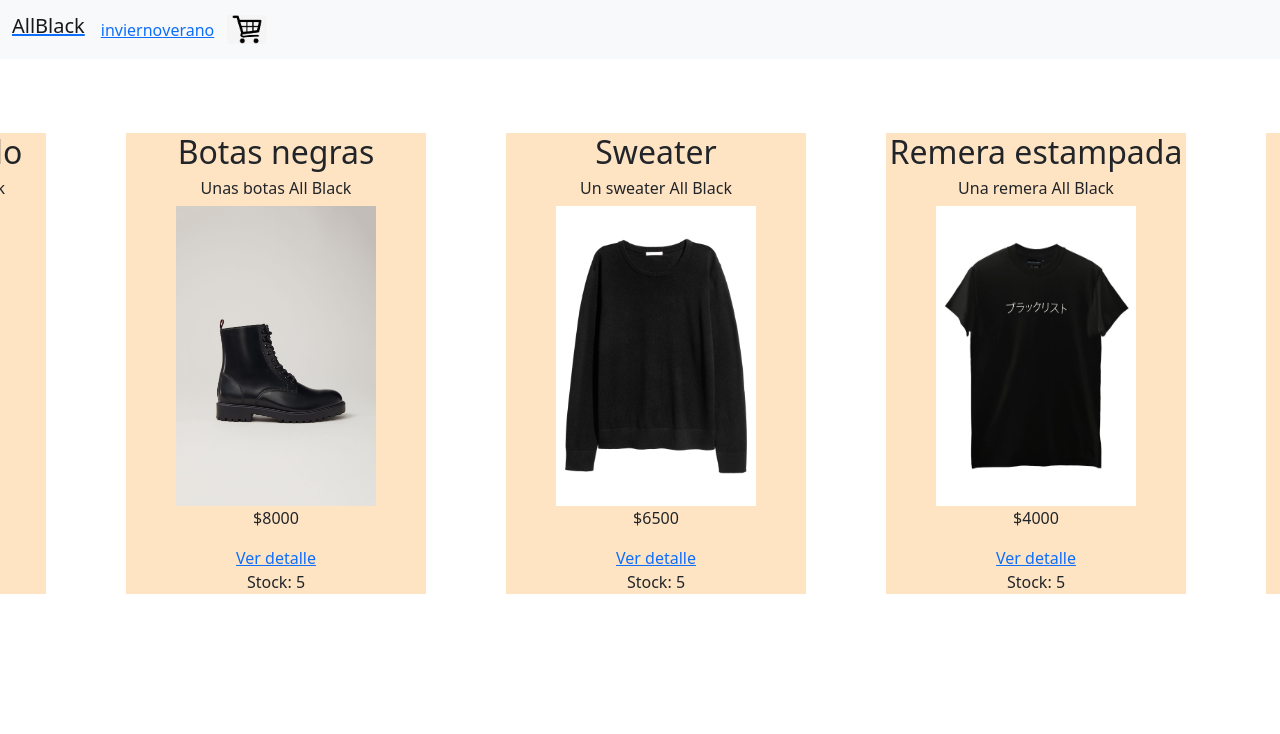
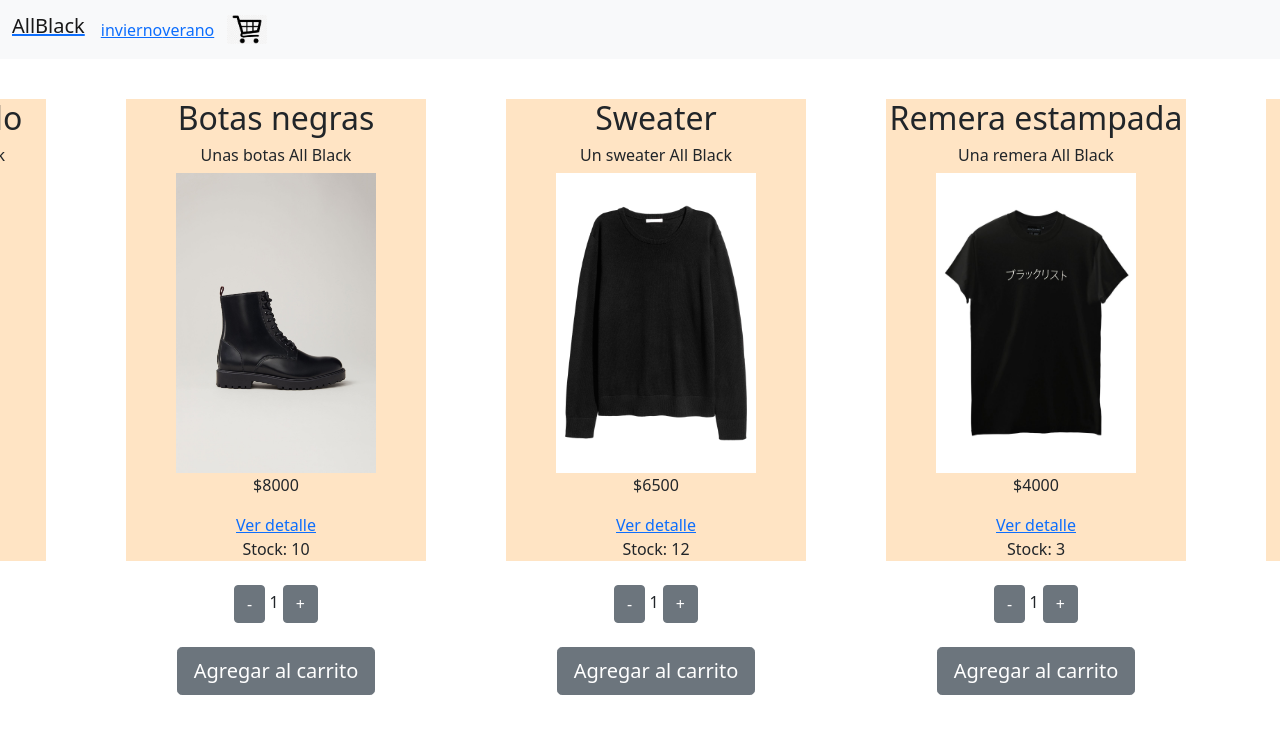
Before and after one commit to Agussarquis/ReactJS-Sarquis, a React (Create React App) app: page / in a window 1280 px wide. Shown: the top 734 px of the page. Built offline with nearby package versions, Linux system fonts and the light colour scheme.

Commit message:
arreglos

```diff
--- a/src/Components/Item/Item.js
+++ b/src/Components/Item/Item.js
@@ -1,5 +1,6 @@
 import "./Item.css"
 import { Link } from "react-router-dom";
+import ItemCount from '../ItemCount';
 
 
 const Item = ({product}) => {
@@ -11,14 +12,15 @@ const Item = ({product}) => {
 
     return(
         <div className="listProduct" onClick={handleClick}>
-              <div className="prod" key={product.id}>
-                  <h1>{product.name}</h1>
-                  <h2>{product.descripcion}</h2>
-                  <img src={product.img} alt="imagen" />
-                  <p>{product.precio}</p>
-                  <Link className='ButtonDetail' to={`/detail/${product.id}`}>Ver detalle</Link>
-                  <p>Stock: {product.stock}</p>
+              <div className="prod" key={product?.id}>
+                  <h1>{product?.name}</h1>
+                  <h2>{product?.descripcion}</h2>
+                  <img src={product?.img} alt="imagen" />
+                  <p>{product?.precio}</p>
+                  <Link className='ButtonDetail' to={`/detail/${product?.id}`}>Ver detalle</Link>
+                  <p>Stock: {product?.stock}</p>
               </div>
+              <ItemCount stock={product?.stock} initial={1} onAdd={"Agregaste productos All Black al carrito"}/>
         </div>
     )
 };
--- a/src/Components/ItemContainer/ItemListContainer.js
+++ b/src/Components/ItemContainer/ItemListContainer.js
@@ -6,8 +6,9 @@ import { useParams } from 'react-router-dom';
 
 
 
+
 const ItemListContainer =() => {
-    const[products,setProducts] = useState([]);
+    const[product,setProducts] = useState([]);
     const { categoryId } = useParams()
 
     useEffect(() => {
@@ -24,7 +25,7 @@ const ItemListContainer =() => {
 
     return(
         <div className="ItemListContainer">
-        <ItemList products={products}/>
+        <ItemList products={product}/>
         </div>
 
     )
--- a/src/Components/ItemDetail/ItemDetail.js
+++ b/src/Components/ItemDetail/ItemDetail.js
@@ -64,7 +64,7 @@ const ItemDetail = ({product, inputType = 'input' }) => {
                     <p>Stock: {product.stock}</p>
                     <p>{product.texto}</p>
                     <ItemCount stock={product.stock} initial={1} onAdd={"Compraste los siguientes productos All Black"}/>
-                    <Count onConfirm={addToCart} maxQuantity={product?.stock}/>
+                    <Count onConfirm={addToCart} maxQuantity={product.stock}/>
                 </div>
             ):(<div>Cargando...</div>)}
         </div>
--- a/src/Components/ItemDetail/ItemDetailContainer.js
+++ b/src/Components/ItemDetail/ItemDetailContainer.js
@@ -1,35 +1,34 @@
 import React, {useEffect, useState } from 'react'
 import { getItem } from '../Productos';
 import ItemDetail from '../Item/Item';
-import { getProductById } from '../Productos';
+import { getItemById } from '../Productos';
 import { useParams } from 'react-router';
 
 
 
 const ItemDetailContainer =() => {
-    const[products,setProducts] = useState();
+    const[product,setOneProduct] = useState();
     const [inputType, setInputType] = useState('input')
 
     const { paramId } = useParams()
 
     useEffect(() => {
-        getProductById(paramId).then(item => {
-            setProducts(item)
-        }).catch(err  => {
-            console.log(err)
-        })
+        const listOneProduct = getItemById(paramId);
 
-        return (() => {
-            setProducts()
-        })
-
-    }, [paramId])
+        listOneProduct
+            .then((response) => {
+                setOneProduct(response);
+            })
+            .catch((error) => {
+                console.log(error);
+            });
+    }, [paramId]);
 
     return(
         <div className="ListItem">
             <button onClick={() => setInputType('input')}>Input</button>
             <button onClick={() => setInputType('button')}>Button</button>
-            <ItemDetail item={products} inputType={inputType}/>
+            <ItemDetail item={product} inputType={inputType}/>
         </div>
 
     )
--- a/src/Components/Productos.js
+++ b/src/Components/Productos.js
@@ -15,7 +15,7 @@ const products = [
         precio:"$5500",
         img:"./img/canguro-estampado.jpg",
         descripcion:"Un buzo estampado All Black",
-        stock:"5",
+        stock:"11",
         texto:"Un buzo estampado de tela elastizada, con capucha y mucho estilo. Ideal para vos que sos todo un All Black.",
         category:"Invierno"
     },
@@ -25,7 +25,7 @@ const products = [
         precio:"$8000",
         img:"./img/botas.jpg",
         descripcion:"Unas botas All Black",
-        stock:"5",
+        stock:"10",
         texto:"Unas botas de cuero negras, con cordones y mucho estilo. Ideales para vos que sos todo un All Black.",
         category:"Invierno"
     },
@@ -35,7 +35,7 @@ const products = [
         precio:"$6500",
         img:"./img/sweater.jpg",
         descripcion:"Un sweater All Black",
-        stock:"5",
+        stock:"12",
         texto:"Un sweater de lana, con mucho estilo. Ideal para vos que sos todo un All Black.",
         category:"Invierno"
     },
@@ -45,7 +45,7 @@ const products = [
         precio:"$4000",
         img:"./img/remera.jpg",
         descripcion:"Una remera All Black",
-        stock:"5",
+        stock:"3",
         texto:"Una remera de tela elastizada, con mucho estilo. Ideal para vos que sos todo un All Black.",
         category:"Verano"
     },
@@ -55,7 +55,7 @@ const products = [
         precio:"$3500",
         img:"./img/remera-lisa.jpg",
         descripcion:"Una remera All Black",
-        stock:"5",
+        stock:"9",
         texto:"Una remera de tela elastizada, con mucho estilo. Ideal para vos que sos todo un All Black.",
         category:"Verano"
     },
@@ -65,7 +65,7 @@ const products = [
         precio:"$3900",
         img:"./img/short.jpg",
         descripcion:"Un short All Black",
-        stock:"5",
+        stock:"8",
         texto:"Un short, con mucho estilo. Ideal para vos que sos todo un All Black.",
         category:"Verano"
     },
@@ -92,12 +92,17 @@ export const getProducts = (category) => {
     })
 }
 
-export const getProductById = (id) => {
+export const getItemById = (id) => {
     return new Promise((resolve, reject) => {
-        const product = products.find(prod => parseInt(prod.id) === parseInt(id))
-        setTimeout(() => resolve(product), 1000)
-    })
-}
+        const product = products.find(
+            (prod) => parseInt(prod.id) === parseInt(id)
+        );
+        setTimeout(() => {
+            resolve(product);
+            reject("No se pueden cargar los productos");
+        }, 2000);
+    });
+};
 
 export const getItem = () => {
     return new Promise((resolve,reject) => {
```
